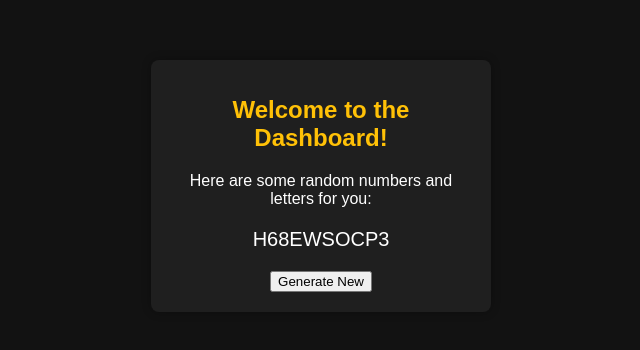
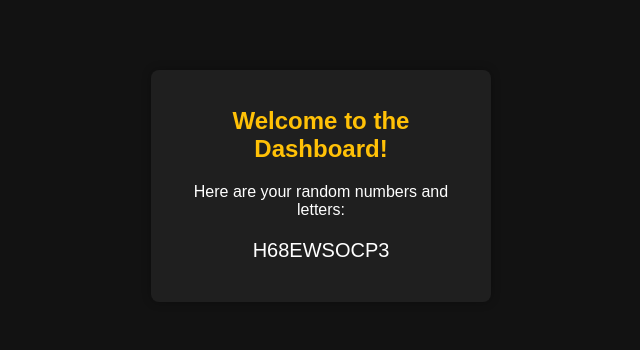
Before and after one commit to officialislandsarchive/Super-Secret-Commands, a plain HTML site: page dashboard.html in a window 1280 px wide. Shown: the part 214-564 px from the top of the page, without its empty margins (319-959 px from the left). Drawn offline with Linux system fonts and the light colour scheme.

Commit message:
Update dashboard.html

```diff
--- a/dashboard.html
+++ b/dashboard.html
@@ -47,9 +47,8 @@
 <body>
   <div class="container">
     <h1>Welcome to the Dashboard!</h1>
-    <p>Here are some random numbers and letters for you:</p>
+    <p>Here are your random numbers and letters:</p>
     <p id="numbers"></p>
-    <button onclick="generateRandom()">Generate New</button>
   </div>
 
   <script>
@@ -62,7 +61,9 @@
       }
       document.getElementById('numbers').textContent = randomString;
     }
-    generateRandom(); // Generate random numbers and letters on page load
+
+    // Call the generateRandom function when the page loads
+    generateRandom();
   </script>
 </body>
 </html>
```
